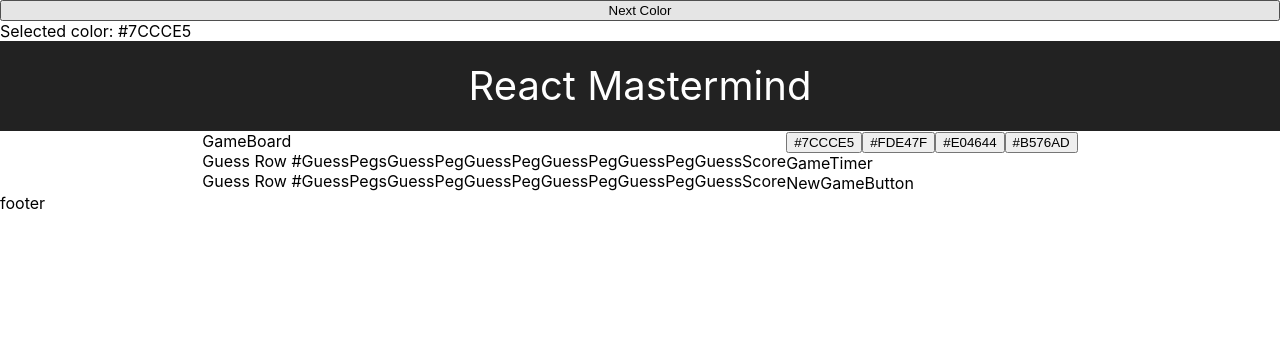
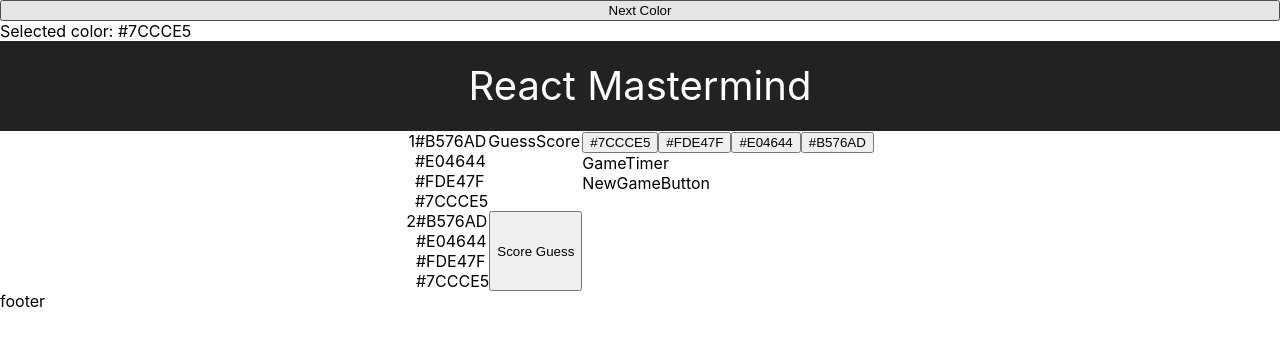
Before and after one commit to code-v1/master_mind, a React (Create React App) app: page / in a window 1280 px wide. Shown: the top 346 px of the page. Built offline with nearby package versions, Linux system fonts and the light colour scheme.

Commit message:
updating state for components

```diff
--- a/src/components/GameBoard/GameBoard.jsx
+++ b/src/components/GameBoard/GameBoard.jsx
@@ -3,10 +3,15 @@ import GuessRow from '../GuessRow/GuessRow'
 
 const GameBoard = (props) => (
     <div >
-        GameBoard
-        <GuessRow />
-        <GuessRow />
-
+        {props.guesses.map((guess, idx) =>
+            <GuessRow
+                guess={guess}
+                colors={props.colors}
+                rowIdx={idx}
+                currentGuess={idx === (props.guesses.length - 1)}
+                key={idx}
+            />
+        )}
     </div>
 );
 
--- a/src/components/GuessPeg/GuessPeg.jsx
+++ b/src/components/GuessPeg/GuessPeg.jsx
@@ -2,7 +2,7 @@ import React from 'react'
 
 const GuessPeg = (props) => (
     <div >
-        GuessPeg
+        {props.color}
     </div>
 );
 
--- a/src/components/GuessPegs/GuessPegs.jsx
+++ b/src/components/GuessPegs/GuessPegs.jsx
@@ -2,12 +2,11 @@ import React from 'react'
 import GuessPeg from '../GuessPeg/GuessPeg'
 
 const GuessPegs = (props) => (
-    <div className='flex-g'>
-        GuessPegs
-        <GuessPeg />
-        <GuessPeg />
-        <GuessPeg />
-        <GuessPeg />
+    <div>
+        <GuessPeg color={props.colors[props.code[0]]} />
+        <GuessPeg color={props.colors[props.code[1]]} />
+        <GuessPeg color={props.colors[props.code[2]]} />
+        <GuessPeg color={props.colors[props.code[3]]} />
     </div>
 );
 
--- a/src/components/GuessRow/GuessRow.jsx
+++ b/src/components/GuessRow/GuessRow.jsx
@@ -1,12 +1,20 @@
 import React from 'react'
 import GuessPegs from '../GuessPegs/GuessPegs'
 import GuessScore from '../GuessScore/GuessScore'
+import ScoreButton from '../ScoreButton/ScoreButton'
 
 const GuessRow = (props) => (
     <div className='flex-g'>
-    Guess Row #
-    <GuessPegs />
-    <GuessScore />
+    <div>{props.rowIdx + 1}</div>
+    <GuessPegs
+        colors={props.colors}
+        code={props.guess.code}
+    />
+    {
+        props.currentGuess ?
+            <ScoreButton /> :
+            <GuessScore />
+    }
     </div>
 );
 
```
